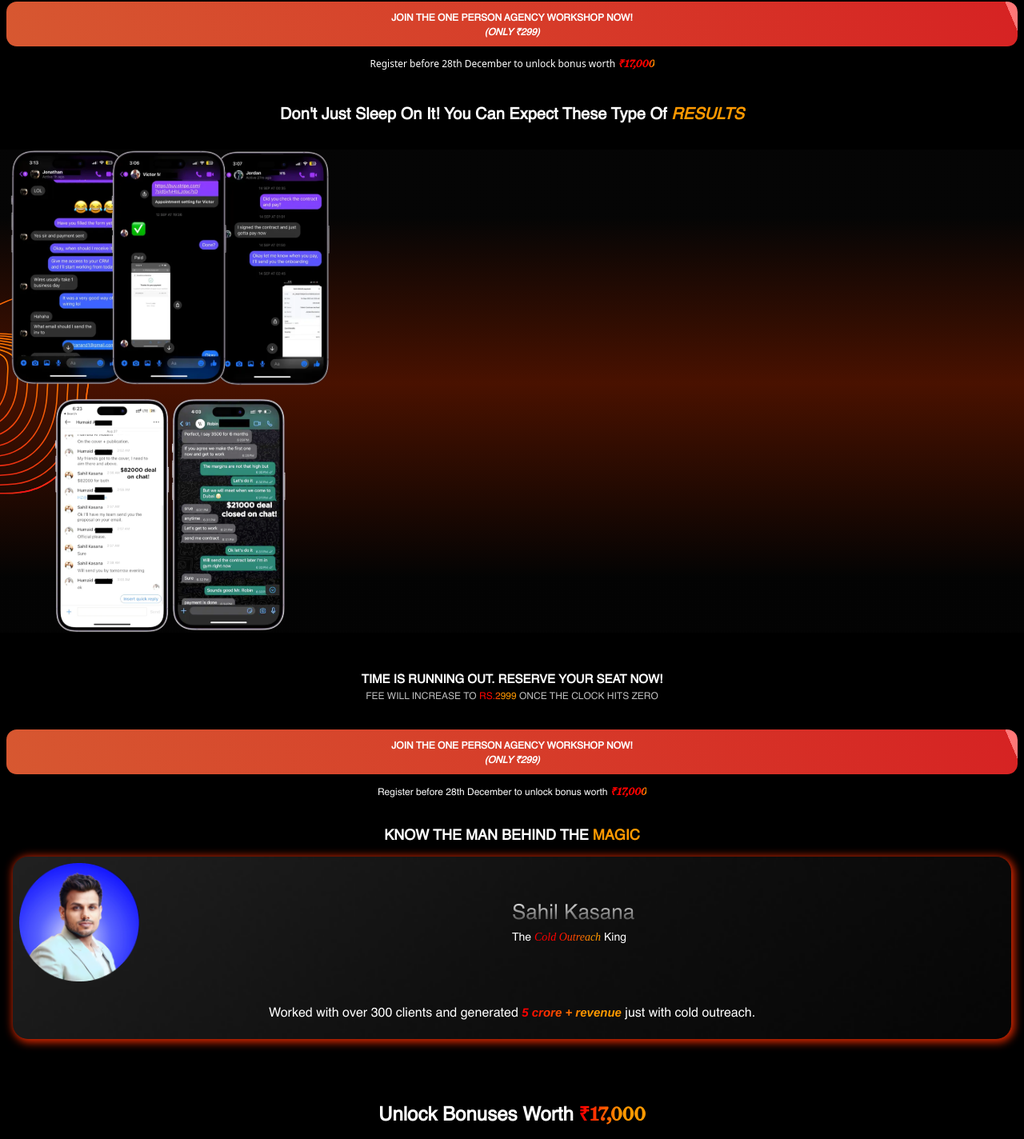
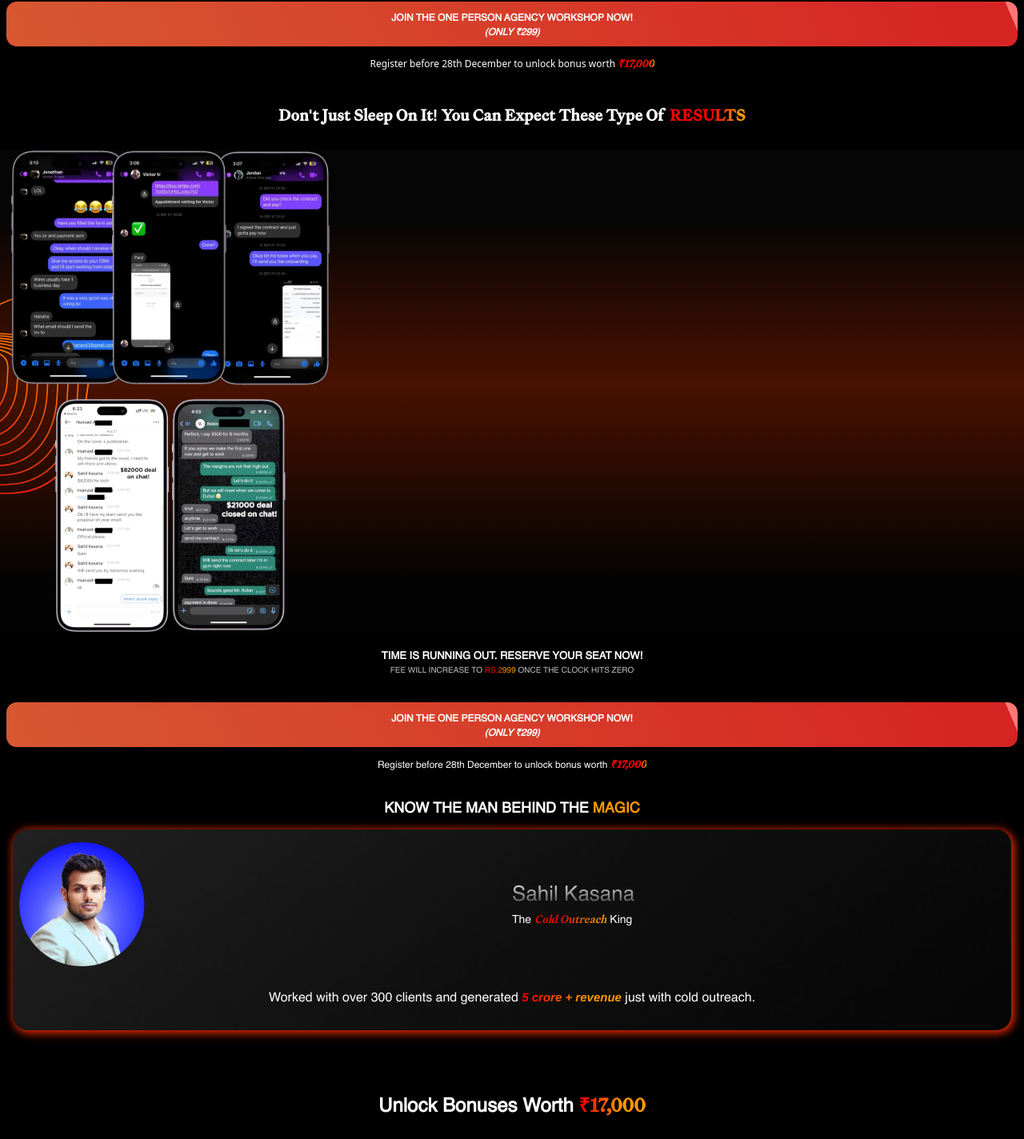
Before and after one commit to ShayanJamil519/uk-landing-page, a Next.js app: page / in a window 1280 px wide. Shown: the part 2232-3656 px from the top of the page at 80% size. Built offline with nearby package versions, Linux system fonts and the light colour scheme; a web font is replaced by a local one.

Commit message:
UI Fixes

```diff
--- a/src/components/Bonus.jsx
+++ b/src/components/Bonus.jsx
@@ -48,7 +48,7 @@ function Bonus() {
       <div className="w-full">
         {bonuses.map((i, index) => (
           <div
-            className="flex items-center justify-center flex-col mx-12 my-6 py-3 rounded-xl border-2 border-[#f90]"
+            className="flex items-center justify-center flex-col mx-8  text-center my-6 py-3 rounded-xl border-2 border-[#f90]"
             style={{
               background: "url(/noisy-gradients.png) lightgray",
               backgroundPosition: "50%",
--- a/src/components/Results.jsx
+++ b/src/components/Results.jsx
@@ -6,9 +6,20 @@ import TimeRunning from "./TimeRunning";
 const Results = () => {
   return (
     <div className="mt-10 text-center font-helvetica pb-16">
-      <h1 className="text-[20px] font-bold text-[#fff] ">
+      <h1 className="text-[20px] font-bold text-[#fff] font-epicene ">
         {`Don't Just Sleep On It! You Can Expect These Type Of`}{" "}
-        <span className="italic text-[#ff9900]">RESULTS</span>
+        <span
+          className="ml-1 text-[#ff9900]"
+          style={{
+            background:
+              "linear-gradient(274deg, #F90 -6.13%, #F90 8.8%, #F00 44.25%)",
+            backgroundClip: "text",
+            WebkitBackgroundClip: "text",
+            WebkitTextFillColor: "transparent",
+          }}
+        >
+          RESULTS
+        </span>
       </h1>
       <div
         style={{
@@ -36,7 +47,7 @@ const Results = () => {
           KNOW THE MAN BEHIND THE <span className="text-[#f90]">MAGIC</span>
         </h2>
         <div
-          className="rounded-2xl my-3 p-2"
+          className="rounded-2xl my-3 px-2 py-4"
           style={{
             // background:
             //   "linear-gradient(132deg, #FFF 1.42%, #CDCDCD 1.43%, #515151 49.94%, #000 101.59%)",
@@ -53,9 +64,9 @@ const Results = () => {
           }}
         >
           {/* c:\Users\RB Tech\Downloads\Rectangle 11.png */}
-          <div className="flex items-center">
-            <div className="w-1/2">
-              <Image src="/men.png" alt="" width={150} height={150} />
+          <div className="flex justify-between items-center">
+            <div className="w-[45%]">
+              <img src="/men.svg" alt="logo" />
             </div>
             <div className="flex w-1/2 flex-col">
               <h2
@@ -83,7 +94,7 @@ const Results = () => {
                     backgroundClip: "text",
                     WebkitBackgroundClip: "text",
                     WebkitTextFillColor: "transparent",
-                    fontFamily: "Test Epicene Text",
+
                     fontSize: "14px",
                     fontStyle: "italic",
                     fontWeight: "500",
--- a/src/components/SpotsLeft.jsx
+++ b/src/components/SpotsLeft.jsx
@@ -142,8 +142,8 @@ const SpotsLeft = () => {
             background:
               "linear-gradient(247deg, #FF5C00 1.21%, #FF1D0F 73.63%)",
             backgroundClip: "text",
-            webkitBackgroundClip: "text",
-            webkitTextFillColor: "transparent",
+            WebkitBackgroundClip: "text",
+            WebkitTextFillColor: "transparent",
           }}
           className="text-[16px] font-normal"
         >
--- a/src/components/TimeRunning.jsx
+++ b/src/components/TimeRunning.jsx
@@ -3,11 +3,11 @@ import React from "react";
 function TimeRunning() {
   return (
     <div className="flex items-center justify-center">
-      <div className="text-white mt-12 mb-3 uppercase font-helvetica px-4">
-        <h2 className="text-[15px] font-[700] text-center">
+      <div className="text-white mt-5 mb-3 uppercase font-helvetica px-1">
+        <h2 className="text-[13px] font-bold text-center">
           Time Is Running Out. Reserve Your Seat Now!
         </h2>
-        <h3 className="text-[12px] text-[#BDBDBD] text-center">
+        <h3 className="text-[10px] text-[#BDBDBD] text-center">
           Fee will increase to{" "}
           <span
             style={{
```
Also changed, not shown: public/men.png (deleted), public/men.svg (added).
